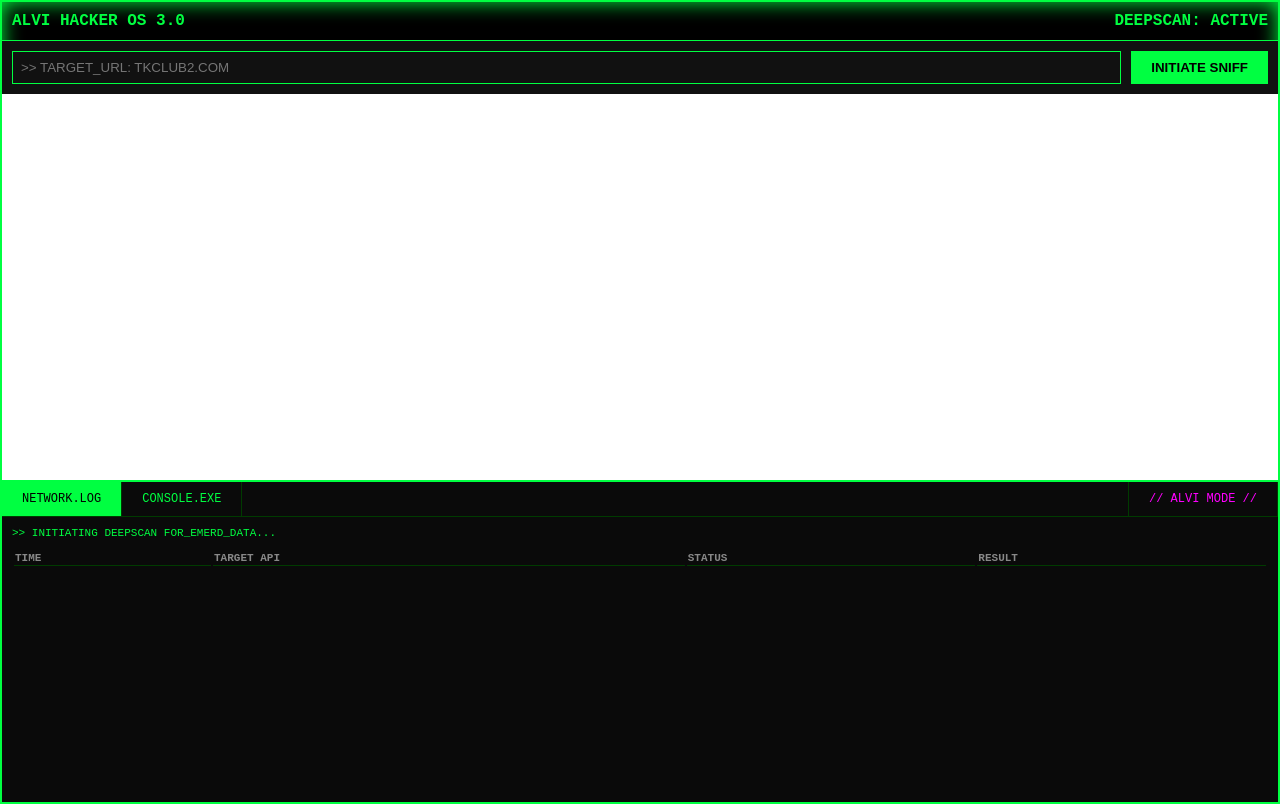
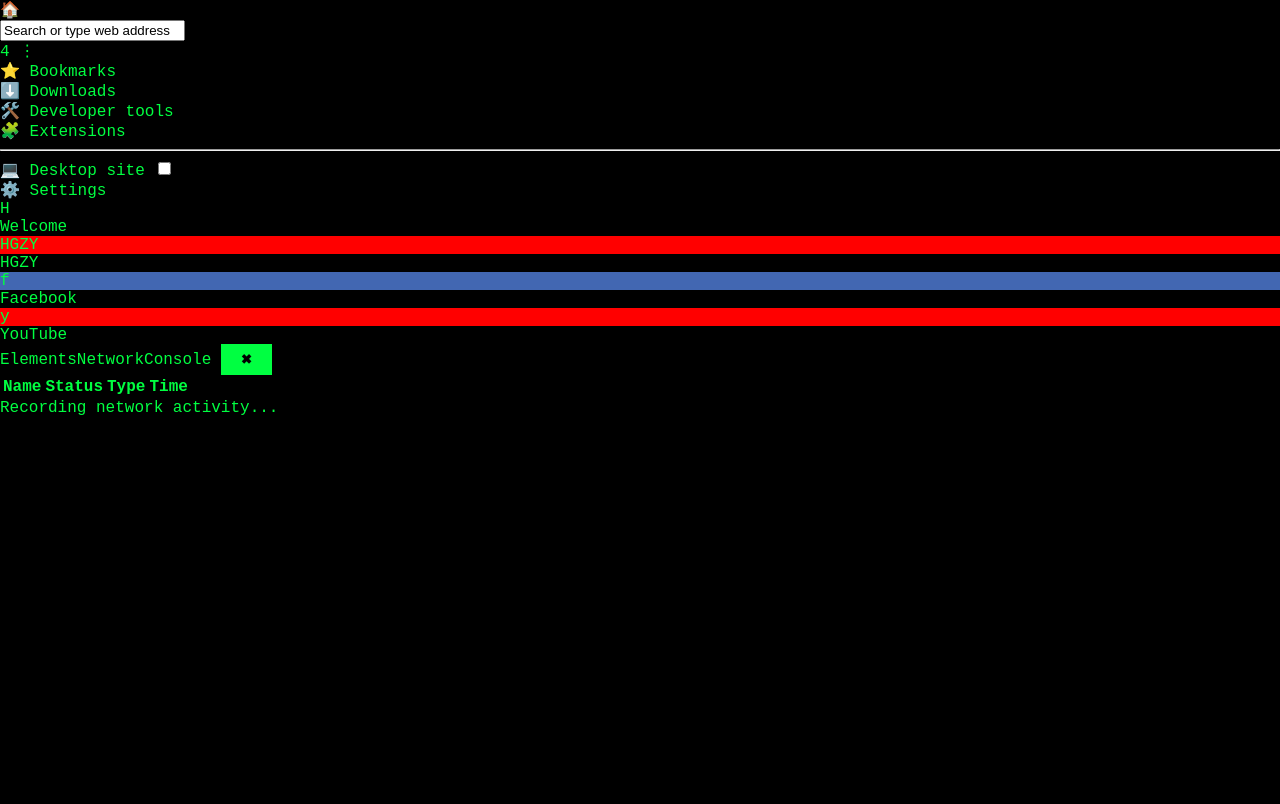
Before and after one commit to aisaaktermim2-cmd/alvi-browser, a plain HTML site: page index.html in a window 1280 px wide. Drawn offline with Linux system fonts and the light colour scheme.

Commit message:
Update index.html

```diff
--- a/index.html
+++ b/index.html
@@ -2,45 +2,52 @@
 <html lang="en">
 <head>
     <meta charset="UTF-8">
-    <title>ALVI HACKER OS 3.0</title>
+    <meta name="viewport" content="width=device-width, initial-scale=1.0">
+    <title>Kiwi Browser - Alvi Edition</title>
     <link rel="stylesheet" href="style.css">
 </head>
 <body>
-    <div class="hacker-frame">
-        <header>
-            <div class="os-title">ALVI HACKER OS 3.0</div>
-            <div class="system-status">DEEPSCAN: <span class="active">ACTIVE</span></div>
-        </header>
-
-        <div class="address-bar">
-            <input type="text" id="target-url" placeholder=">> TARGET_URL: TKCLUB2.COM">
-            <button onclick="initiateSniff()">INITIATE SNIFF</button>
+    <div class="browser-ui">
+        <div class="top-bar">
+            <span class="home-btn" onclick="goHome()">🏠</span>
+            <div class="search-container">
+                <input type="text" id="addressBar" value="Search or type web address">
+            </div>
+            <span class="tab-count">4</span>
+            <span class="menu-btn" onclick="toggleMenu()">⋮</span>
         </div>
 
-        <main>
-            <iframe id="browser-view" src="about:blank"></iframe>
-        </main>
+        <div id="kiwiMenu" class="dropdown-menu">
+            <div class="menu-item">⭐ Bookmarks</div>
+            <div class="menu-item">⬇️ Downloads</div>
+            <div class="menu-item" onclick="openDevTools()">🛠️ Developer tools</div>
+            <div class="menu-item">🧩 Extensions</div>
+            <hr>
+            <div class="menu-item">💻 Desktop site <input type="checkbox"></div>
+            <div class="menu-item">⚙️ Settings</div>
+        </div>
 
-        <div class="dev-panel">
-            <div class="panel-header">
-                <span class="tab active">NETWORK.LOG</span>
-                <span class="tab">CONSOLE.EXE</span>
-                <span class="tab alvi-mode">// ALVI MODE //</span>
+        <div class="content-area" id="contentArea">
+            <div id="homeScreen" class="home-grid">
+                <div class="icon-card"><div class="circle">H</div>Welcome</div>
+                <div class="icon-card"><div class="circle" style="background:red">HGZY</div>HGZY</div>
+                <div class="icon-card"><div class="circle" style="background:#4267B2">f</div>Facebook</div>
+                <div class="icon-card"><div class="circle" style="background:#FF0000">y</div>YouTube</div>
             </div>
-            <div class="log-container">
-                <div id="sniff-status">>> INITIATING DEEPSCAN FOR_EMERD_DATA...</div>
-                <table id="network-table">
-                    <thead>
-                        <tr>
-                            <th>TIME</th>
-                            <th>TARGET API</th>
-                            <th>STATUS</th>
-                            <th>RESULT</th>
-                        </tr>
-                    </thead>
-                    <tbody id="api-rows">
-                        </tbody>
+            <iframe id="mainFrame" src="" style="display:none;"></iframe>
+        </div>
+
+        <div id="devToolsPanel" class="devtools-bottom">
+            <div class="dt-header">
+                <span>Elements</span><span class="active">Network</span><span>Console</span>
+                <button onclick="closeDevTools()">✖</button>
+            </div>
+            <div class="dt-content">
+                <table id="networkTable">
+                    <thead><tr><th>Name</th><th>Status</th><th>Type</th><th>Time</th></tr></thead>
+                    <tbody id="networkLogs"></tbody>
                 </table>
+                <div id="emptyMsg">Recording network activity...</div>
             </div>
         </div>
     </div>
```
